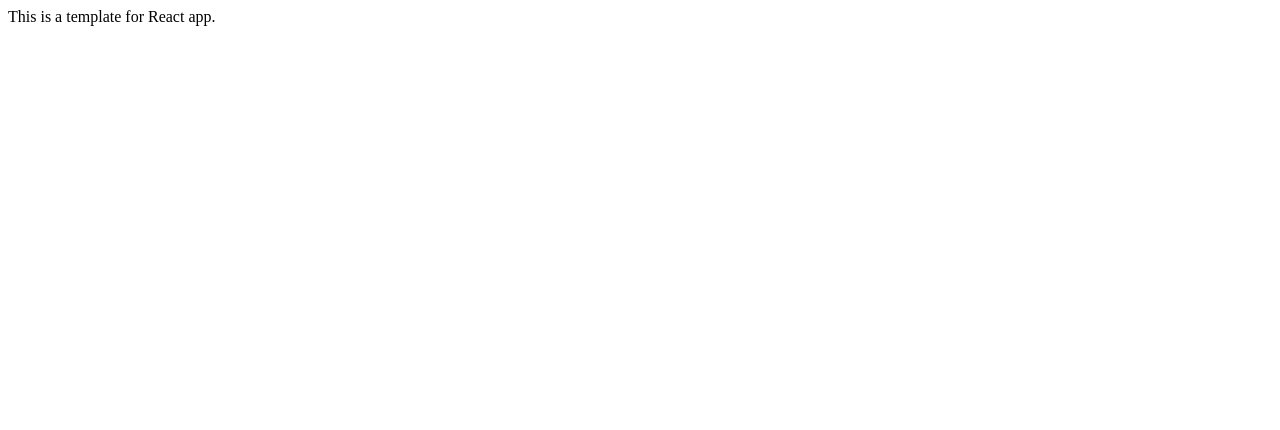
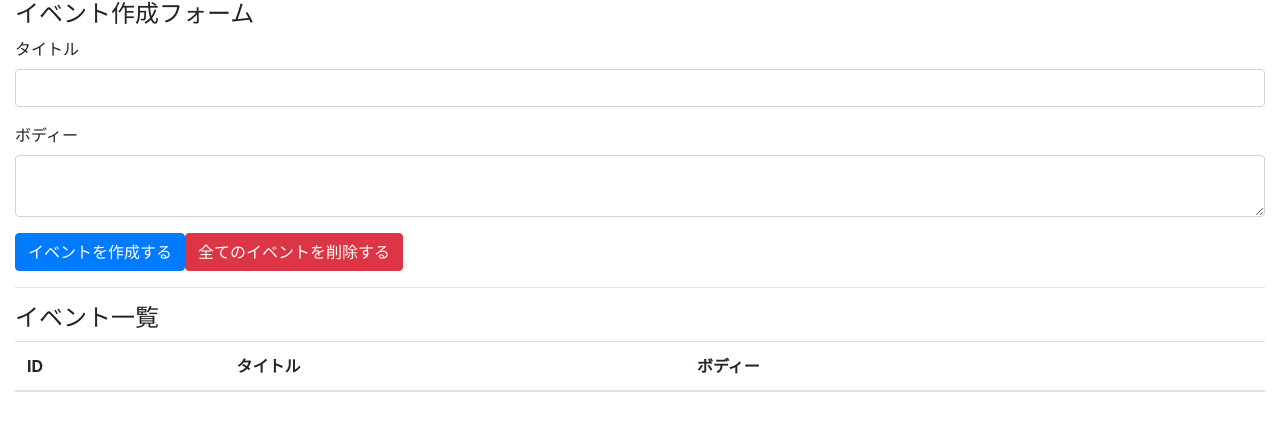
Before and after one commit to uzresk/react-hooks, a React (Create React App) app: page / in a window 1280 px wide. Shown: the top 430 px of the page. Built offline with nearby package versions, Linux system fonts and the light colour scheme.

Commit message:
create event form and event table with bootstrap

```diff
--- a/package.json
+++ b/package.json
@@ -6,6 +6,7 @@
     "@testing-library/jest-dom": "^4.2.4",
     "@testing-library/react": "^9.3.2",
     "@testing-library/user-event": "^7.1.2",
+    "bootstrap": "4.3.1",
     "react": "^16.12.0",
     "react-dom": "^16.12.0",
     "react-scripts": "3.3.0"
--- a/src/App.js
+++ /dev/null
@@ -1,11 +0,0 @@
-import React from 'react';
-
-const App = () => {
-  return (
-    <div>
-      This is a template for React app.
-    </div>
-  );
-}
-
-export default App;
--- /dev/null
+++ b/src/components/App.js
@@ -0,0 +1,41 @@
+import React from 'react';
+import 'bootstrap/dist/css/bootstrap.min.css';
+
+const App = () => {
+    return (
+        <div className="container-fluid">
+            <h4>イベント作成フォーム</h4>
+            <form>
+                <div className="form-group">
+                    <label htmlFor="formEventTitle">タイトル</label>
+                    <input className="form-control" id="formEventTitle"/>
+                </div>
+                <div className="form-group">
+                    <label htmlFor="formEventBody">ボディー</label>
+                    <textarea className="form-control" id="formEventBody"/>
+                </div>
+                <button className="btn btn-primary">イベントを作成する</button>
+                <button className="btn btn-danger">全てのイベントを削除する</button>
+
+                <hr/>
+
+                <h4>イベント一覧</h4>
+                <table className="table table-hover">
+                    <thead>
+                        <tr>
+                            <th>ID</th>
+                            <th>タイトル</th>
+                            <th>ボディー</th>
+                            <th></th>
+                        </tr>
+                    </thead>
+                    <tbody>
+
+                    </tbody>
+                </table>
+            </form>
+        </div>
+    );
+};
+
+export default App;
--- a/src/index.js
+++ b/src/index.js
@@ -1,6 +1,6 @@
 import React from 'react';
 import ReactDOM from 'react-dom';
-import App from './App';
+import App from './components/App';
 
 ReactDOM.render(<App />, document.getElementById('root'));
 
```
Also changed, not shown: 1 other file (tests, documents, lock files or other folders).
